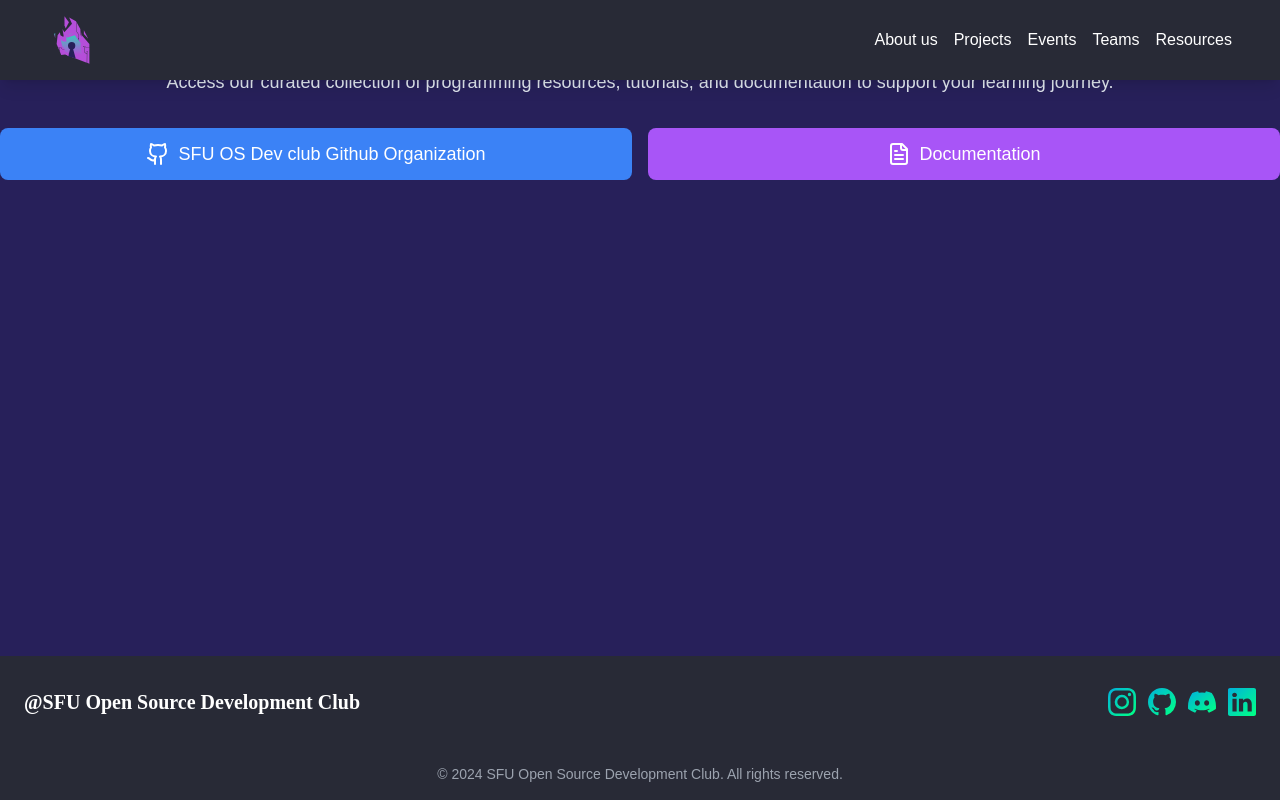
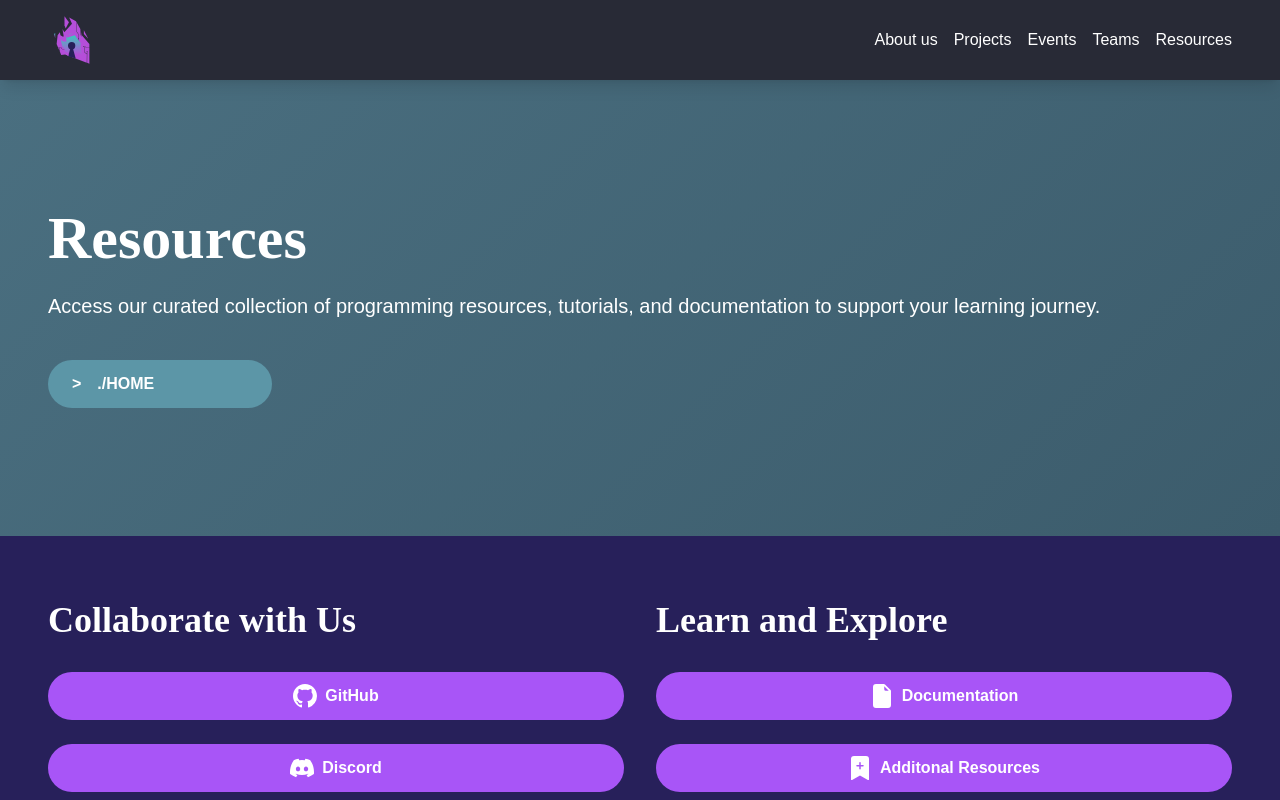
Before and after one commit to sfuosdev/Website, a React (Vite) app: page /resources in a window 1280 px wide. Shown: the top 800 px of the page. Built offline with nearby package versions, Linux system fonts and the light colour scheme.

Commit message:
Implement Resources Page

```diff
--- a/src/components/Resources.tsx
+++ b/src/components/Resources.tsx
@@ -3,31 +3,94 @@ import { Github, FileText } from 'lucide-react'
 
 const Resources = () => {
   return (
-    <div className="space-y-8">
-      <h1 className="text-3xl font-bold" style={{textAlign: "center",}}>Resources</h1>
-      <p className="text-lg" style={{textAlign: "center",}}>
+    <div className="mt-[60px] md:mt-[80px]">
+
+      {/* Hero Section */}
+      <section className="bg-gradient-2 py-32 flex flex-col justify-center items-start">
+        <div className="container mx-auto px-6 sm:px-12">
+          <h1 className="text-6xl font-bold font-club mb-6 text-white">Resources</h1>
+          <p className="text-xl mb-10 text-white">
           Access our curated collection of programming resources, tutorials, and documentation to support your learning journey.
           </p>
-      <div className="flex flex-col md:flex-row space-y-4 md:space-y-0 md:space-x-4">
+          <a href="/" className="btn btn-primary flex flex-row px-4 py-2 rounded w-56 text-white transition duration-300">
+            <p className="mr-4">&gt;</p>./HOME
+          </a>
+        </div>
+      </section>
+
+      <section id="projects-section" className="container mx-auto py-16 px-6 sm:px-12">
+      <div className="space-y-8">
+        <div className="flex flex-col md:flex-row space-y-8 md:space-y-0 md:space-x-8">
+          {/* Collaborate with Us Column */}
+          <div className="flex-1 space-y-6">
+            <h2 className="section-title text-left font-club">Collaborate with Us</h2>
+            <a
+              href="https://github.com/sfuosdev"
+              target="_blank"
+              rel="noopener noreferrer"
+              className="flex items-center justify-center btn btn-third"
+            >
+              <svg xmlns="http://www.w3.org/2000/svg" width="24" height="24" fill="currentColor" className="bi bi-github mr-2" viewBox="0 0 16 16">
+                <path d="M8 0C3.58 0 0 3.58 0 8c0 3.54 2.29 6.53 5.47 7.59.4.07.55-.17.55-.38 0-.19-.01-.82-.01-1.49-2.01.37-2.53-.49-2.69-.94-.09-.23-.48-.94-.82-1.13-.28-.15-.68-.52-.01-.53.63-.01 1.08.58 1.23.82.72 1.21 1.87.87 2.33.66.07-.52.28-.87.51-1.07-1.78-.2-3.64-.89-3.64-3.95 0-.87.31-1.59.82-2.15-.08-.2-.36-1.02.08-2.12 0 0 .67-.21 2.2.82.64-.18 1.32-.27 2-.27s1.36.09 2 .27c1.53-1.04 2.2-.82 2.2-.82.44 1.1.16 1.92.08 2.12.51.56.82 1.27.82 2.15 0 3.07-1.87 3.75-3.65 3.95.29.25.54.73.54 1.48 0 1.07-.01 1.93-.01 2.2 0 .21.15.46.55.38A8.01 8.01 0 0 0 16 8c0-4.42-3.58-8-8-8"/>
+              </svg>
+              GitHub
+            </a>
+
+            <a
+              href="https://discord.gg/YyM3BnpZK2"
+              target="_blank"
+              rel="noopener noreferrer"
+              className="flex items-center justify-center btn btn-third"
+            >
+              <svg xmlns="http://www.w3.org/2000/svg" width="24" height="24" fill="currentColor" className="bi bi-discord mr-2" viewBox="0 0 16 16">
+                <path d="M13.545 2.907a13.2 13.2 0 0 0-3.257-1.011.05.05 0 0 0-.052.025c-.141.25-.297.577-.406.833a12.2 12.2 0 0 0-3.658 0 8 8 0 0 0-.412-.833.05.05 0 0 0-.052-.025c-1.125.194-2.22.534-3.257 1.011a.04.04 0 0 0-.021.018C.356 6.024-.213 9.047.066 12.032q.003.022.021.037a13.3 13.3 0 0 0 3.995 2.02.05.05 0 0 0 .056-.019q.463-.63.818-1.329a.05.05 0 0 0-.01-.059l-.018-.011a9 9 0 0 1-1.248-.595.05.05 0 0 1-.02-.066l.015-.019q.127-.095.248-.195a.05.05 0 0 1 .051-.007c2.619 1.196 5.454 1.196 8.041 0a.05.05 0 0 1 .053.007q.121.1.248.195a.05.05 0 0 1-.004.085 8 8 0 0 1-1.249.594.05.05 0 0 0-.03.03.05.05 0 0 0 .003.041c.24.465.515.909.817 1.329a.05.05 0 0 0 .056.019 13.2 13.2 0 0 0 4.001-2.02.05.05 0 0 0 .021-.037c.334-3.451-.559-6.449-2.366-9.106a.03.03 0 0 0-.02-.019m-8.198 7.307c-.789 0-1.438-.724-1.438-1.612s.637-1.613 1.438-1.613c.807 0 1.45.73 1.438 1.613 0 .888-.637 1.612-1.438 1.612m5.316 0c-.788 0-1.438-.724-1.438-1.612s.637-1.613 1.438-1.613c.807 0 1.451.73 1.438 1.613 0 .888-.631 1.612-1.438 1.612"/>
+              </svg>
+              Discord
+            </a>
+          </div>
+
+          {/* Learn and Explore Column */}
+          <div className="flex-1 space-y-6">
+            <h2 className="section-title text-left font-club">Learn and Explore</h2>
+            <a
+              href="https://sfuosdev.github.io/Docs/"
+              target="_blank"
+              rel="noopener noreferrer"
+              className="flex items-center justify-center btn btn-third"
+            >
+              <svg xmlns="http://www.w3.org/2000/svg" width="24" height="24" fill="currentColor" className="bi bi-file-earmark-fill mr-2" viewBox="0 0 16 16">
+                <path d="M4 0h5.293A1 1 0 0 1 10 .293L13.707 4a1 1 0 0 1 .293.707V14a2 2 0 0 1-2 2H4a2 2 0 0 1-2-2V2a2 2 0 0 1 2-2m5.5 1.5v2a1 1 0 0 0 1 1h2z"/>
+              </svg>
+              Documentation
+            </a>
+
             <a
               href="https://www.notion.so/programming-club/resources"
               target="_blank"
               rel="noopener noreferrer"
-          className="flex-1 inline-flex items-center justify-center px-6 py-3 bg-blue-500 text-white rounded-lg hover:bg-blue-600 transition duration-300 text-lg"
+              className="flex items-center justify-center btn btn-third"
             >
-          <Github size={24} className="mr-2" />
-          SFU OS Dev club Github Organization
-        </a>
-        <a
-          href="https://docs.programming-club.org"
-          target="_blank"
-          rel="noopener noreferrer"
-          className="flex-1 inline-flex items-center justify-center px-6 py-3 bg-purple-500 text-white rounded-lg hover:bg-purple-600 transition duration-300 text-lg"
-        >
-          <FileText size={24} className="mr-2" />
-          Documentation
+              <svg xmlns="http://www.w3.org/2000/svg" width="24" height="24" fill="currentColor" className="bi bi-bookmark-plus-fill mr-2" viewBox="0 0 16 16">
+                <path fill-rule="evenodd" d="M2 15.5V2a2 2 0 0 1 2-2h8a2 2 0 0 1 2 2v13.5a.5.5 0 0 1-.74.439L8 13.069l-5.26 2.87A.5.5 0 0 1 2 15.5m6.5-11a.5.5 0 0 0-1 0V6H6a.5.5 0 0 0 0 1h1.5v1.5a.5.5 0 0 0 1 0V7H10a.5.5 0 0 0 0-1H8.5z"/>
+              </svg>
+              Additonal Resources
             </a>
           </div>
+        </div>
+      </div>
+      </section>
+
+      {/* Join Us CTA Banner Section */}
+      <section className="py-24 text-center">
+        <div className="container mx-auto px-4">
+          <h2 className="text-4xl font-bold font-club mb-6 text-white">Start Your Journey With Us</h2>
+          <div className="flex justify-center">
+            <a href="/projects" className="flex flex-row px-4 py-2 rounded w-full max-w-[255px] btn btn-primary text-left text-white transition duration-300">
+              <p className="mr-4">&gt;</p>./START_UR_JOURNEY
+            </a>
+          </div>
+        </div>
+      </section>
     </div>
   )
 }
--- a/src/index.css
+++ b/src/index.css
@@ -38,6 +38,10 @@ body {
   @apply bg-secondary text-white hover:bg-secondary-dark;
 }
 
+.btn-third {
+  @apply bg-primary text-white hover:bg-primary-light;
+}
+
 .section-title {
   @apply text-4xl font-bold mb-8 text-white;
 }
```
Lines whose indentation alone changed are shown as unchanged.
